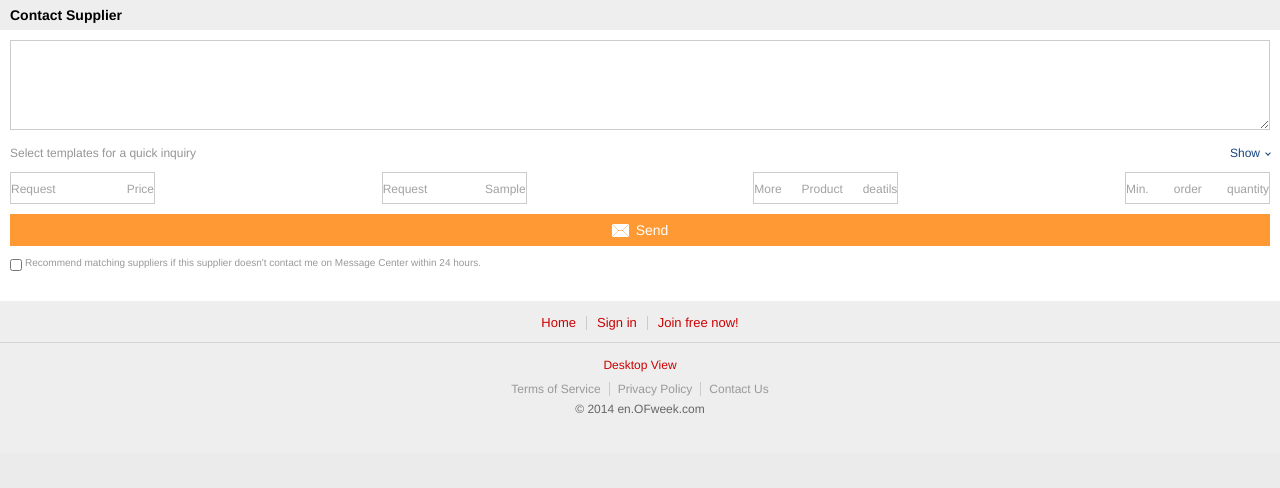
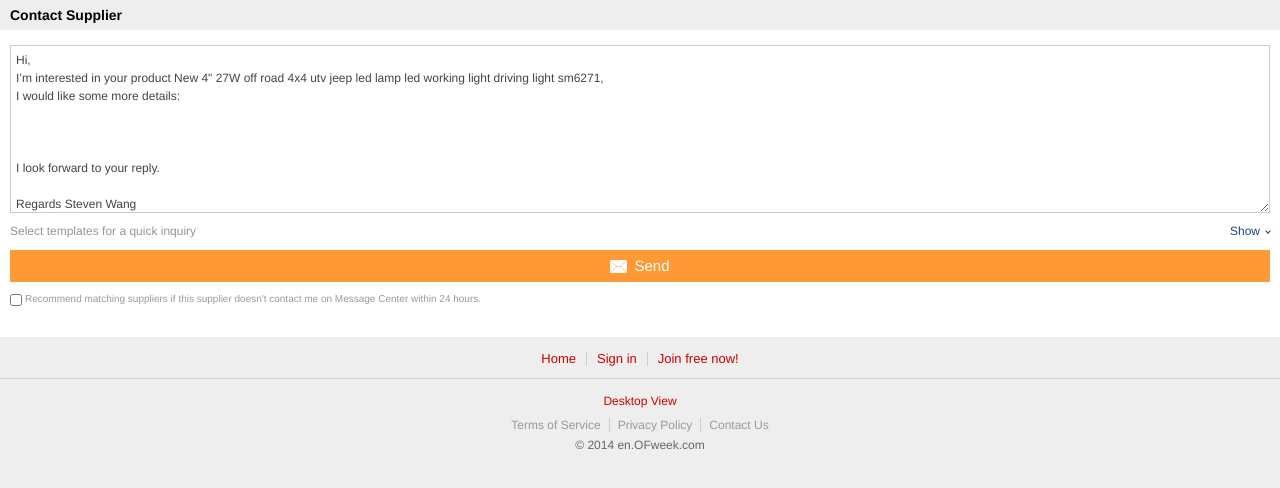
Before and after one commit to wangwen1220/menofw, a PHP site: page /send-inquiry.php in a window 1280 px wide. Shown: the part 56-544 px from the top of the page. Run offline with PHP 8.4, Linux system fonts and the light colour scheme.

Commit message:
'office'

```diff
--- a/css/main.styl
+++ b/css/main.styl
@@ -1425,16 +1425,22 @@
   margin 10px
   clearfix()
 
+  &.msg
+    margin-top 15px
+    margin-bottom 5px
+
   &.msg textarea
-    padding .5rem
+    padding 5px
     width 100%
-    min-height 90px
+    min-height 168px
     border 1px #ccc solid
     color #444
-    // font-size 1.4rem
+    font-size 1.2rem
     line-height 1.5
 
   &.tpls
+    margin-top 5px
+
     > .tips
       float left
       color #959595
@@ -1459,6 +1465,7 @@
         border-width 1px 0 0 1px
 
     > .tpls-wrap
+      // display none
       clear both
       text-align justify
       text-align-last justify
@@ -1499,7 +1506,7 @@
     line-height 32px
     text-align center
     color #fff
-    font-size 1.4rem
+    font-size 1.5rem
     // font-weight bold
     background lorange
 
@@ -1512,6 +1519,7 @@
       background url(../img/icon-email.png) 0 50% no-repeat
       background-size contain
       vertical-align top
+      // background #444
 
   &.opts label
     position relative
@@ -1523,16 +1531,9 @@
     > input
       position absolute
       left 0
-      top 3px
+      top 2px
       width 12px
       height 12px
-
-
-
-
-
-
-
 
 
 
--- a/header.html
+++ b/header.html
@@ -8,7 +8,7 @@
   <meta name="keywords" content="<?php echo $keywords ?>">
   <meta name="description" content="<?php echo $description ?>">
   <link rel="stylesheet" href="css/main.css">
-  <script src="js/cssrefresh.js"></script>
+  <!-- // <script src="js/cssrefresh.js"></script> -->
   <!-- <script src="http://192.168.2.213:8080/target/target-script-min.js#anonymous"></script> -->
   <meta name="format-detection" content="telephone=no">
   <meta name="apple-touch-fullscreen" content="yes">
--- a/send-inquiry.php
+++ b/send-inquiry.php
@@ -5,6 +5,7 @@
 $title = 'Contact Supplier';
 $keywords = 'Contact Supplier';
 $description = 'Contact Supplier';
+$username = 'Steven Wang';
 
 include 'header.html';
 ?>
@@ -17,11 +18,11 @@
       <section class="tpls">
         <p class="tips">Select templates for a quick inquiry</p>
         <a class="switcher">Show</a>
-        <div class="tpls-wrap">
-          <label><input type="checkbox" name="template">Request Price</label>
-          <label><input type="checkbox" name="template">Request Sample</label>
-          <label><input type="checkbox" name="template">More Product deatils</label>
-          <label><input type="checkbox" name="template">Min. order quantity</label>
+        <div class="tpls-wrap js-hide">
+          <label data-tpl="price"><input type="checkbox" name="template">Request Price</label>
+          <label data-tpl="request"><input type="checkbox" name="template">Request Sample</label>
+          <label data-tpl="product"><input type="checkbox" name="template">More Product deatils</label>
+          <label data-tpl="order"><input type="checkbox" name="template">Min. order quantity</label>
         </div>
       </section>
 
@@ -33,4 +34,23 @@
     </form>
   </div>
 
+<script>
+  var inquiryTpls = {
+    base: [
+      'Hi,\n',
+      'I’m interested in your product New 4" 27W off road 4x4 utv jeep led lamp led working light driving light sm6271,\n',
+      'I would like some more details:\n',
+      '\n',
+      '\n',
+      '\n',
+      'I look forward to your reply.\n',
+      '\n',
+      'Regards <?php echo $username ?>\n'
+    ],
+    price: 'What is the best price you can offer?\n',
+    request: 'Would you send me a product sample before I place an order?\n',
+    product: 'Please provide me with more product details.\n',
+    order: 'What is your min. order quantity?\n'
+  };
+</script>
 <?php include 'footer.html'; ?>
```
Also changed, not shown: js/main-debug.js (+29 -0 lines), css/main.css, js/fastclick.js, js/main.js.
